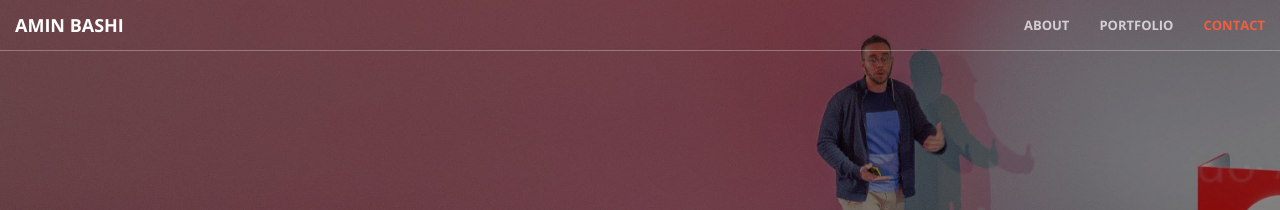
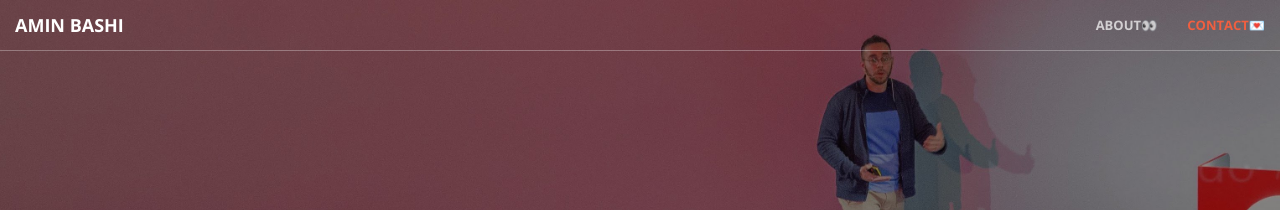
Before and after one commit to syde15/syde15.github.io, a Jekyll site: the page built from index.html, in a window 1280 px wide. Shown: the top 210 px of the page. Built offline with Jekyll 4.4.1, drawn with Linux system fonts in a browser that asks for light colours.

Commit message:
nav updated

```diff
--- a/_includes/nav.html
+++ b/_includes/nav.html
@@ -15,13 +15,10 @@
         <div class="collapse navbar-collapse" id="bs-example-navbar-collapse-1">
             <ul class="nav navbar-nav navbar-right">
                 <li>
-                    <a class="page-scroll" href="#about">About</a>
+                    <a class="page-scroll" href="#about">About👀</a>
                 </li>
                 <li>
-                    <a class="page-scroll" href="#portfolio">Portfolio</a>
-                </li>
-                <li>
-                    <a class="page-scroll" href="#contact">Contact</a>
+                    <a class="page-scroll" href="#contact">Contact💌</a>
                 </li>
             </ul>
         </div>
```
